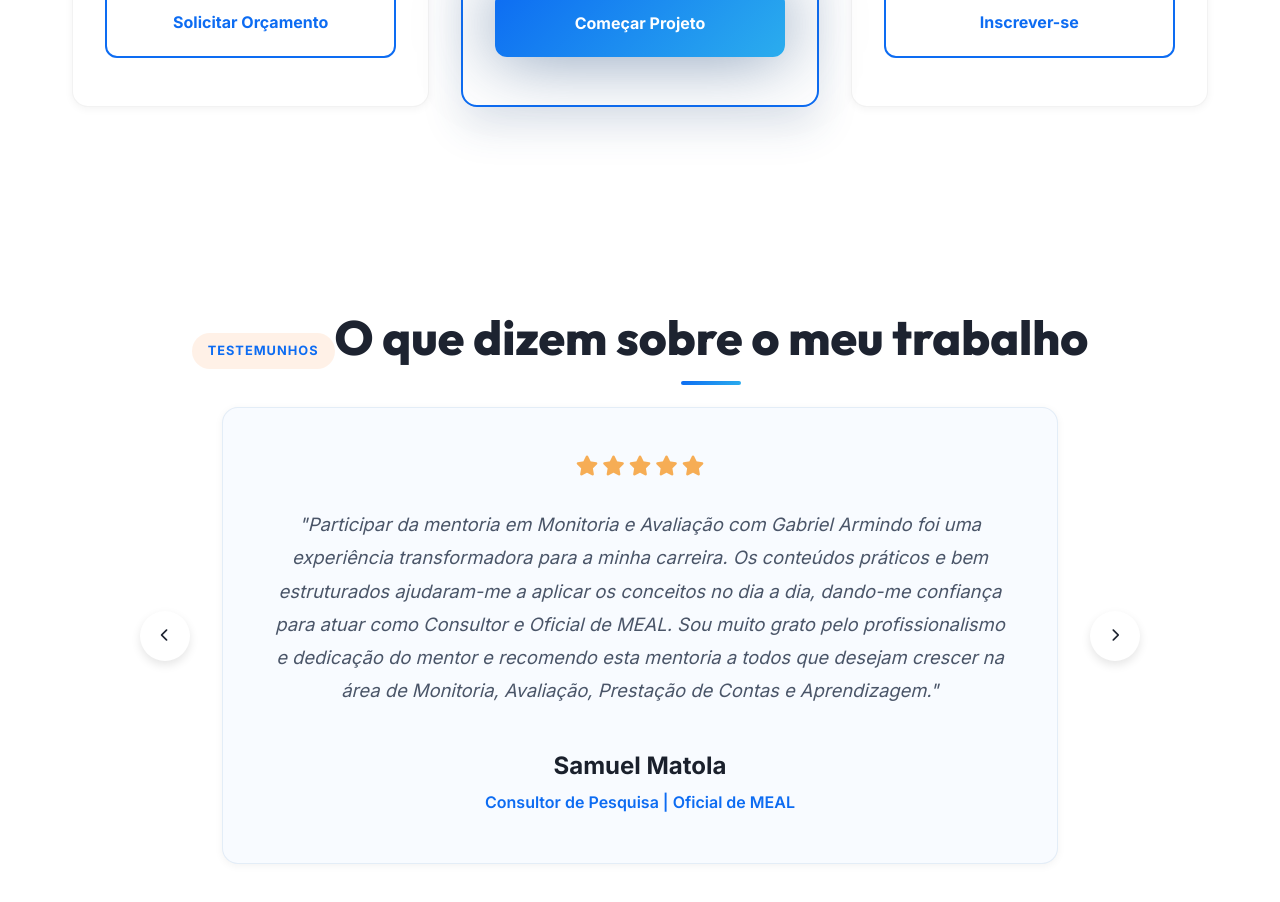
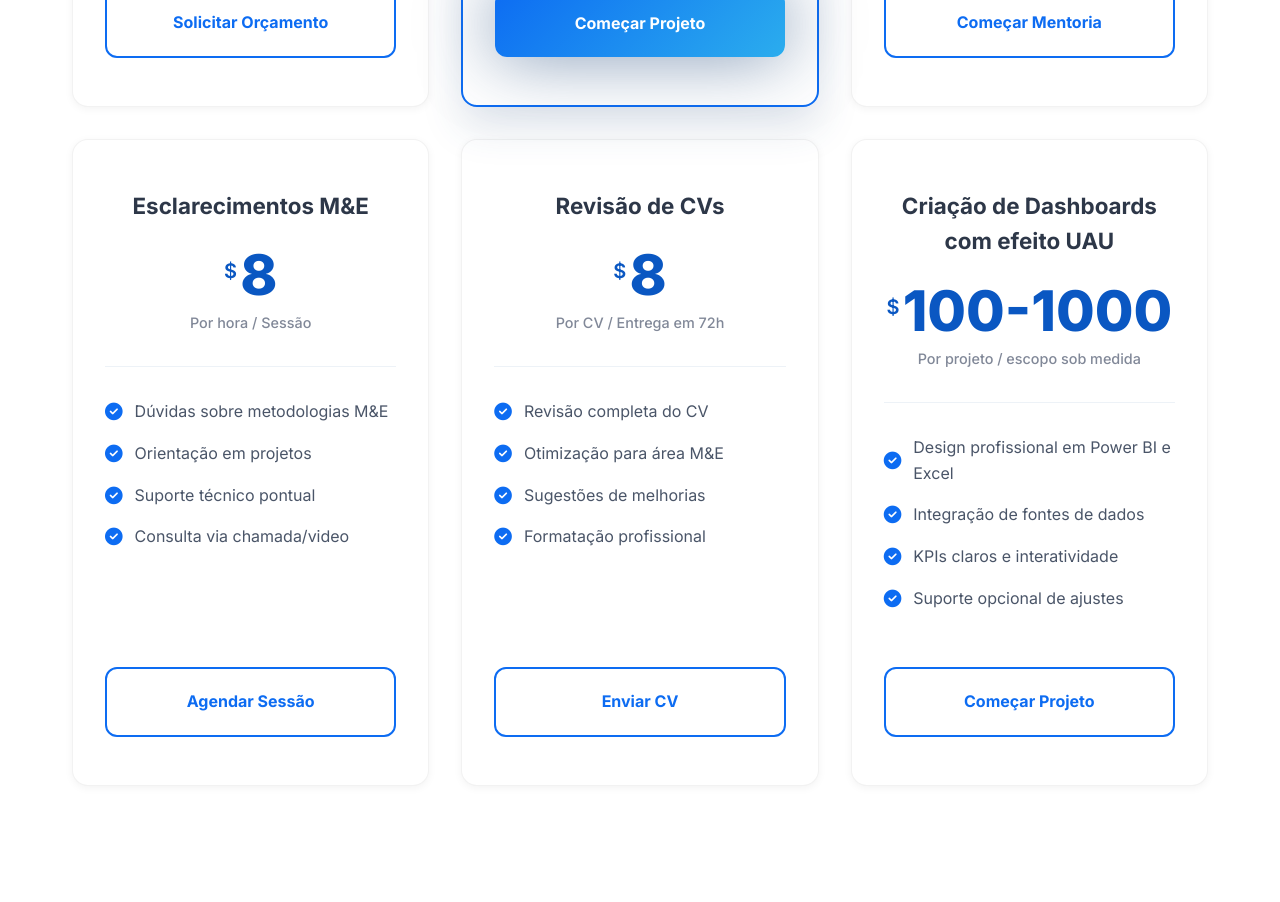
Before and after one commit to afonsoDomingos/gabrielarmindo, a Vue app: page / in a window 1280 px wide. Shown: the part 4720-5622 px from the top of the page. Built offline with nearby package versions, Linux system fonts and the light colour scheme; no server answers.

Commit message:
Feat: Adicionados 3 novos planos de investimento

```diff
--- a/src/components/Services.vue
+++ b/src/components/Services.vue
@@ -41,7 +41,46 @@ const investmentPlans = ref([
       'Templates M&E e ferramentas',
       'Revisão de documentos'
     ],
-    cta: 'Inscrever-se',
+    cta: 'Começar Mentoria',
+    popular: false
+  },
+  {
+    title: 'Esclarecimentos M&E',
+    price: '$8',
+    frequency: 'Por hora / Sessão',
+    features: [
+      'Dúvidas sobre metodologias M&E',
+      'Orientação em projetos',
+      'Suporte técnico pontual',
+      'Consulta via chamada/video'
+    ],
+    cta: 'Agendar Sessão',
+    popular: false
+  },
+  {
+    title: 'Revisão de CVs',
+    price: '$8',
+    frequency: 'Por CV / Entrega em 72h',
+    features: [
+      'Revisão completa do CV',
+      'Otimização para área M&E',
+      'Sugestões de melhorias',
+      'Formatação profissional'
+    ],
+    cta: 'Enviar CV',
+    popular: false
+  },
+  {
+    title: 'Criação de Dashboards com efeito UAU',
+    price: '$100-1000',
+    frequency: 'Por projeto / escopo sob medida',
+    features: [
+      'Design profissional em Power BI e Excel',
+      'Integração de fontes de dados',
+      'KPIs claros e interatividade',
+      'Suporte opcional de ajustes'
+    ],
+    cta: 'Começar Projeto',
     popular: false
   }
 ]);
```
